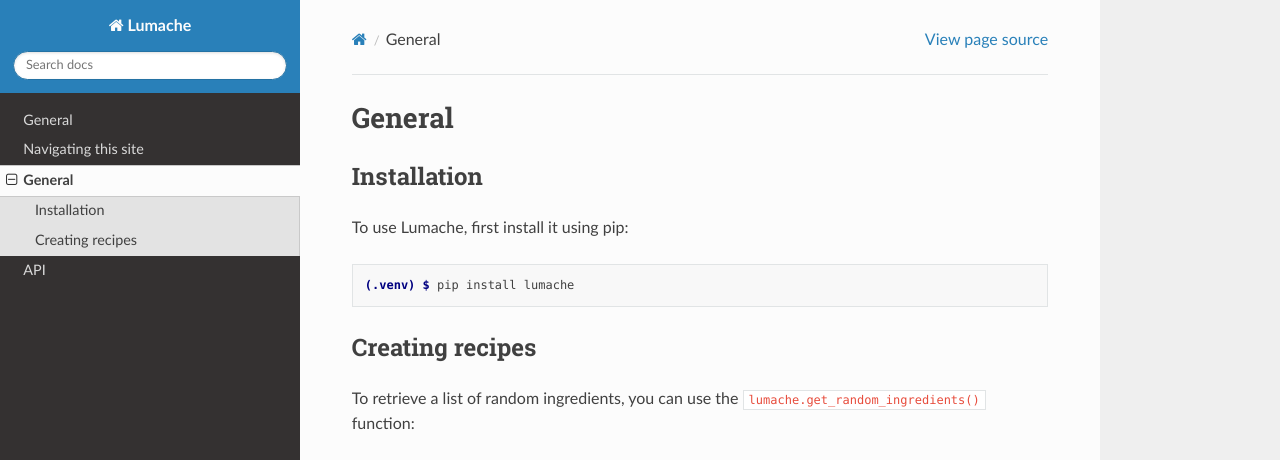
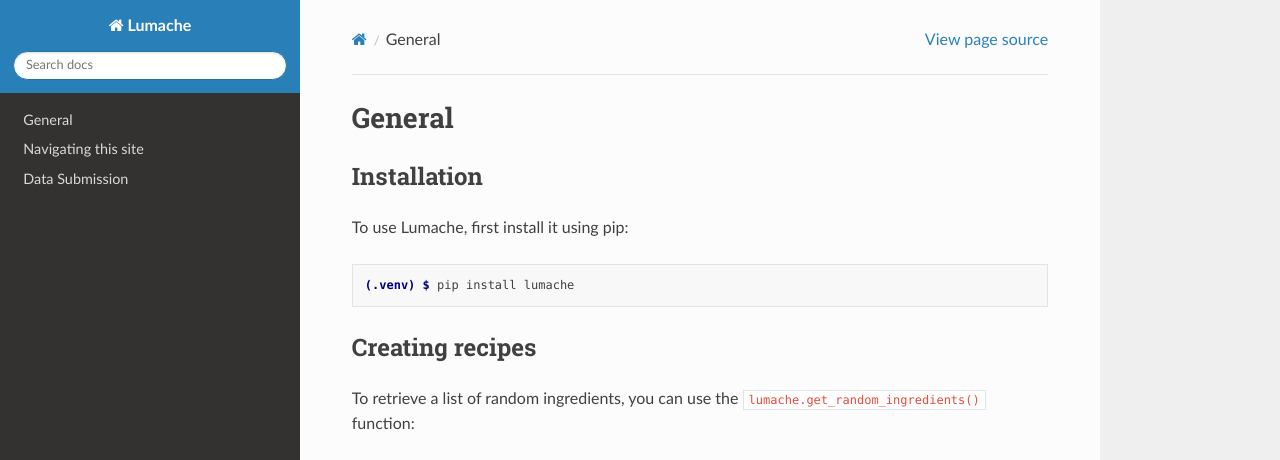
Before and after one commit to dev24665/test-faq-rtd, a Sphinx documentation site: the page built from docs/source/usage.rst, in a window 1280 px wide and 1095 px high. Shown: the top 460 px of the window. Built offline with Sphinx 7.4.7 and the Read the Docs theme 3.1.0, drawn with Linux system fonts in a browser that asks for light colours; grey boxes are pictures that could not be loaded.

Commit message:
Update index.rst

```diff
--- a/docs/source/index.rst
+++ b/docs/source/index.rst
@@ -19,5 +19,4 @@ Contents
 .. toctree::
    general
    navigating
-   usage
-   api
+   data_submission
```
